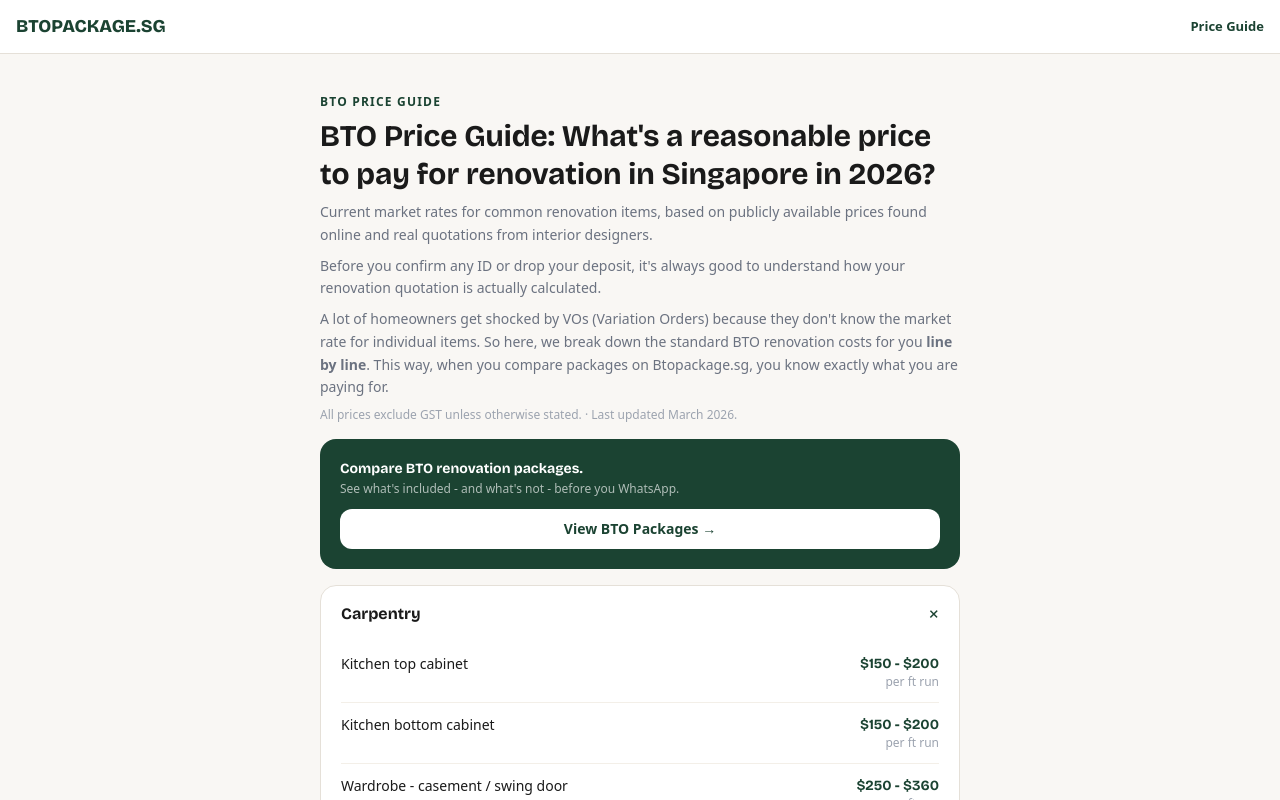
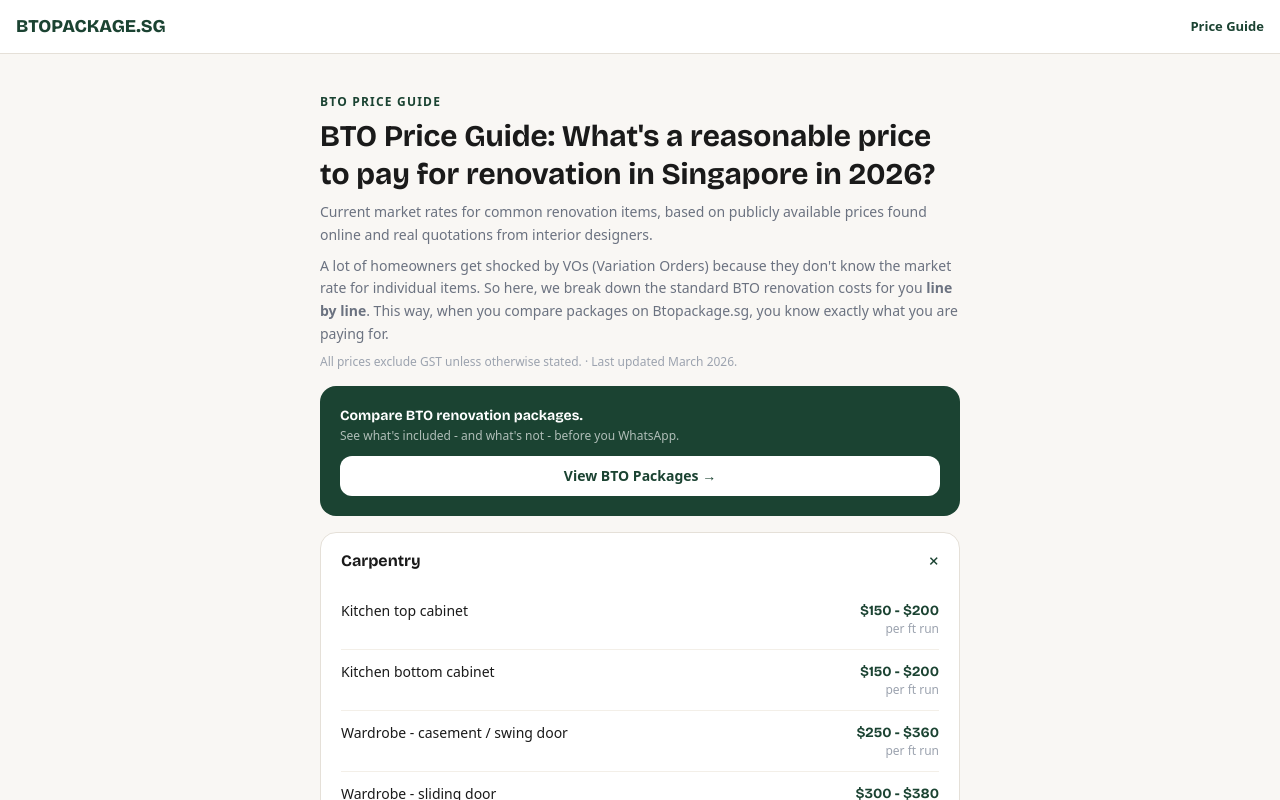
Before and after one commit to chylerbot-beep/btopackage, a Next.js app: page /price-guide in a window 1280 px wide. Shown: the top 800 px of the page. Built offline with nearby package versions, Linux system fonts and the light colour scheme.

Commit message:
Remove intro paragraph from price guide header

```diff
--- a/app/price-guide/PriceGuideClient.tsx
+++ b/app/price-guide/PriceGuideClient.tsx
@@ -153,10 +153,6 @@ export default function PriceGuideClient() {
           found online and real quotations from interior designers.
         </p>
         <p className="mb-2 text-sm leading-relaxed text-[#6B7280]">
-          Before you confirm any ID or drop your deposit, it&apos;s always good to understand how
-          your renovation quotation is actually calculated.
-        </p>
-        <p className="mb-2 text-sm leading-relaxed text-[#6B7280]">
           A lot of homeowners get shocked by VOs (Variation Orders) because they
           don&apos;t know the market rate for individual items. So here, we break down the
           standard BTO renovation costs for you <strong>line by line</strong>. This way, when you
```
